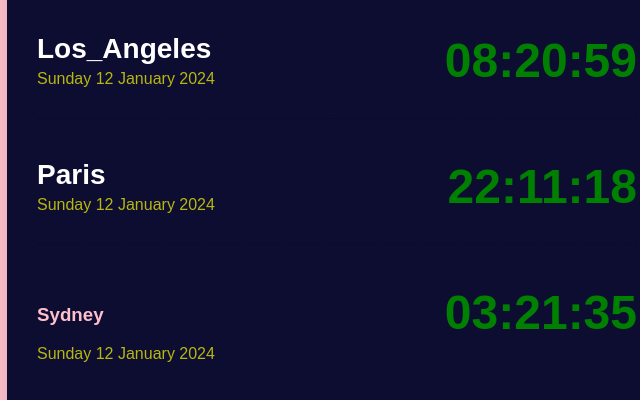
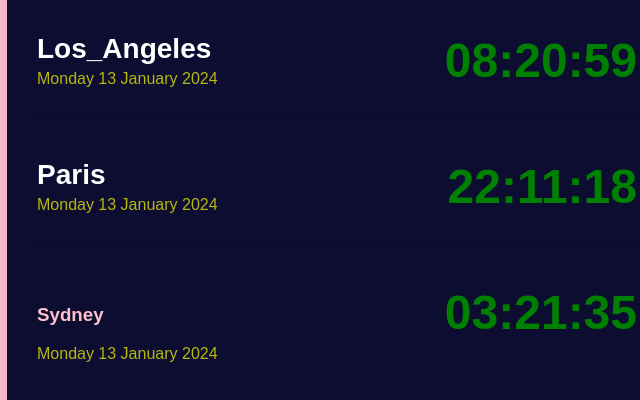
Before and after one commit to lelo24163/World-Clock-project, a plain HTML site: page Index.html in a window 1280 px wide. Shown: the part 231-631 px from the top of the page, 303-943 px from the left. Drawn offline with nearby package versions, Linux system fonts and the light colour scheme; a script that the page names is missing.

Commit message:
Update Index.html

```diff
--- a/Index.html
+++ b/Index.html
@@ -25,14 +25,14 @@
         <div class="city" id="los angeles">
           <div>
             <h2>Los_Angeles</h2>
-            <div class="date">Sunday 12 January 2024</div>
+            <div class="date">Monday 13 January 2024</div>
           </div>
           <div class="time">08:20:59</div>
         </div>
         <div class="city" id="paris">
           <div>
             <h2>Paris</h2>
-            <div class="date"> Sunday 12 January 2024</div>
+            <div class="date"> Monday 13 January 2024</div>
           </div>
           <div class="time">22:11:18</div>
 
@@ -40,7 +40,7 @@
         <div class="city" id="sydney">
           <div>
             <h3>Sydney</h3>
-            <div class="date">Sunday 12 January 2024</div>
+            <div class="date">Monday 13 January 2024</div>
           </div>
           <div class="time">03:21:35</div>
       </div>
```
